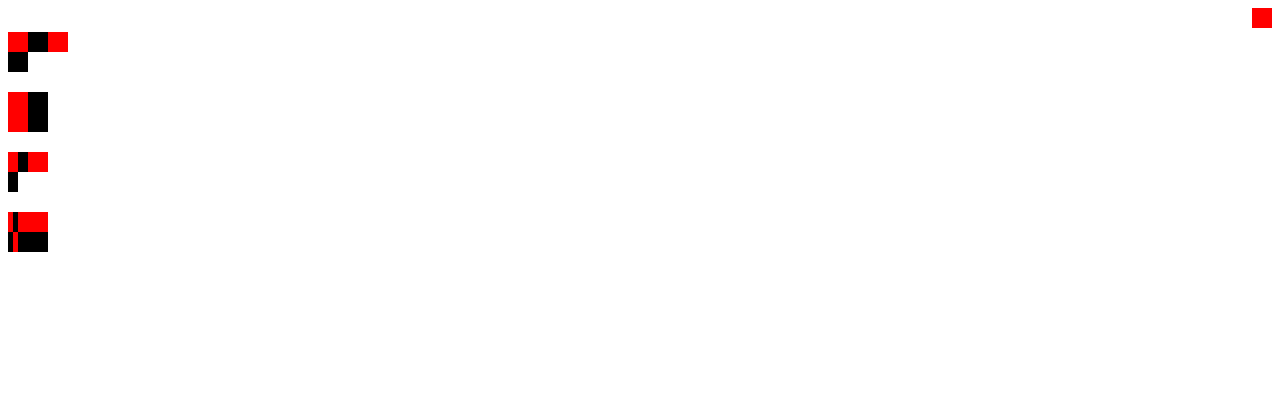
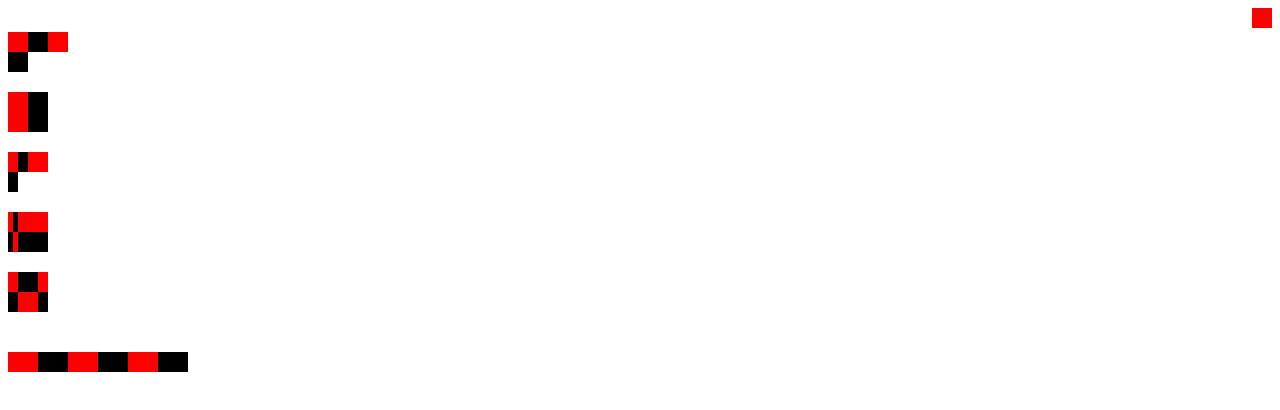
Before and after one commit to wangnanping/practise-demo, a plain HTML site: page css学习/grid布局/index.html in a window 1280 px wide. Drawn offline with Linux system fonts and the light colour scheme.

Commit message:
fixed:grid 12宫格布局，自适应屏幕宽度换行

```diff
--- a/css学习/grid布局/index.html
+++ b/css学习/grid布局/index.html
@@ -32,6 +32,22 @@
       <div class="grid_item"></div>
       <div class="grid_item"></div>
       <div class="grid_item"></div>
+    </div>
+    <div class="grid_auto_list_warp">
+      <div class="grid_item"></div>
+      <div class="grid_item"></div>
+      <div class="grid_item"></div>
+      <div class="grid_item"></div>
+      <div class="grid_item"></div>
+      <div class="grid_item"></div>
+    </div>
+    <div class="grid_12_list_warp">
+      <div class="grid_12_item"></div>
+      <div class="grid_12_item"></div>
+      <div class="grid_12_item"></div>
+      <div class="grid_12_item"></div>
+      <div class="grid_12_item"></div>
+      <div class="grid_12_item"></div>
     </div>
   </body>
   <style type="text/css">
@@ -88,10 +104,35 @@
 
     .grid_minmax_list_warp {
       display: grid;
-      margin-top:20px;
-      width:40px;
+      margin-top: 20px;
+      width: 40px;
       grid-template-columns: 1fr 1fr minmax(30px, 2fr);
       grid-template-rows: repeat(1, 20px 20px);
     }
+
+    .grid_auto_list_warp {
+      width: 40px;
+      display: grid;
+      margin-top: 20px;
+      grid-template-columns: 10px auto 10px;
+      grid-template-rows: 20px 20px 20px;
+    }
+
+    .grid_12_list_warp {
+      display: grid;
+      margin-top: 20px;
+      width:50%;
+      grid-template-columns: repeat(auto-fill, 30px);
+    }
+    .grid_12_list_warp > .grid_12_item {
+      width: 30px;
+      height: 20px;
+    }
+    .grid_12_list_warp > .grid_12_item:nth-child(odd) {
+      background-color: red;
+    }
+    .grid_12_list_warp > .grid_12_item:nth-child(even) {
+      background-color: #000;
+    }
   </style>
 </html>
```
